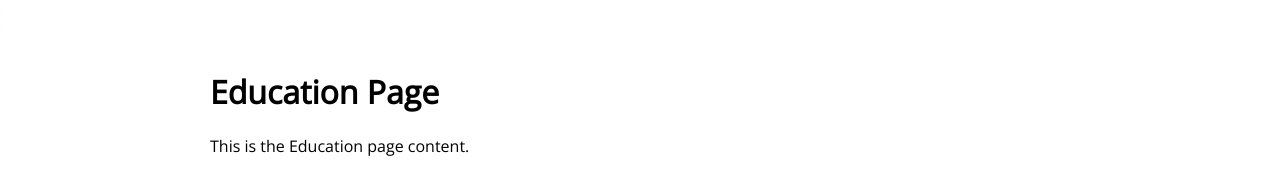
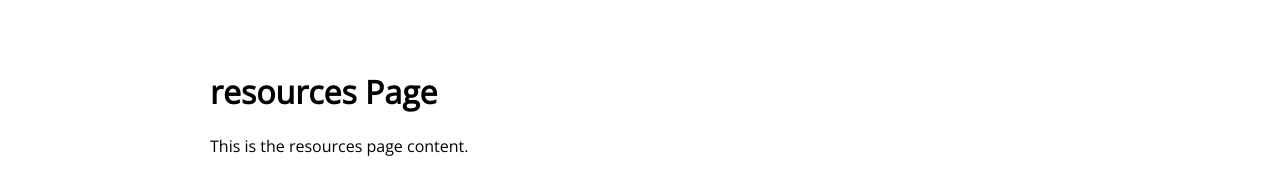
Before and after one commit to EllisJeremy/XomtrySharkTankDemo, a React (Vite) app: page /Resources in a window 1280 px wide. Shown: the part 186-380 px from the top of the page. Built offline with nearby package versions, Linux system fonts and the light colour scheme.

Commit message:
feat: router implemented

```diff
--- a/src/App.tsx
+++ b/src/App.tsx
@@ -1,13 +1,22 @@
+import {
+  BrowserRouter as Router,
+  Routes,
+  Route,
+} from "react-router-dom";
 import EducationPage from "./pages/EducationPage/EducationPage";
+import ResourcesPage from "./pages/ResourcesPage/ResourcesPage";
 import Layout from "./Layout/Layout";
 
 function App() {
   return (
-    <>
-      <Layout>
-        <EducationPage />
+    <Router>
+      <Layout >
+      <Routes>
+          <Route index element={<EducationPage />} />
+          <Route path="Resources" element={<ResourcesPage />} />
+      </Routes>
       </Layout>
-    </>
+    </Router>
   );
 }
 
--- a/src/pages/ResourcesPage /ResourcesPage.tsx
+++ b/src/pages/ResourcesPage/ResourcesPage.tsx
@@ -1,6 +1,6 @@
 import styles from "./ResourcesPage.module.css";
 
-export default function EducationPage() {
+export default function ResourcesPage() {
   return (
     <div>
       <h1 className={styles.header}>resources Page</h1>
```
Also changed, not shown: src/pages/ResourcesPage/ResourcesPage.module.css (renamed from src/pages/ResourcesPage /ResourcesPage.module.css).
